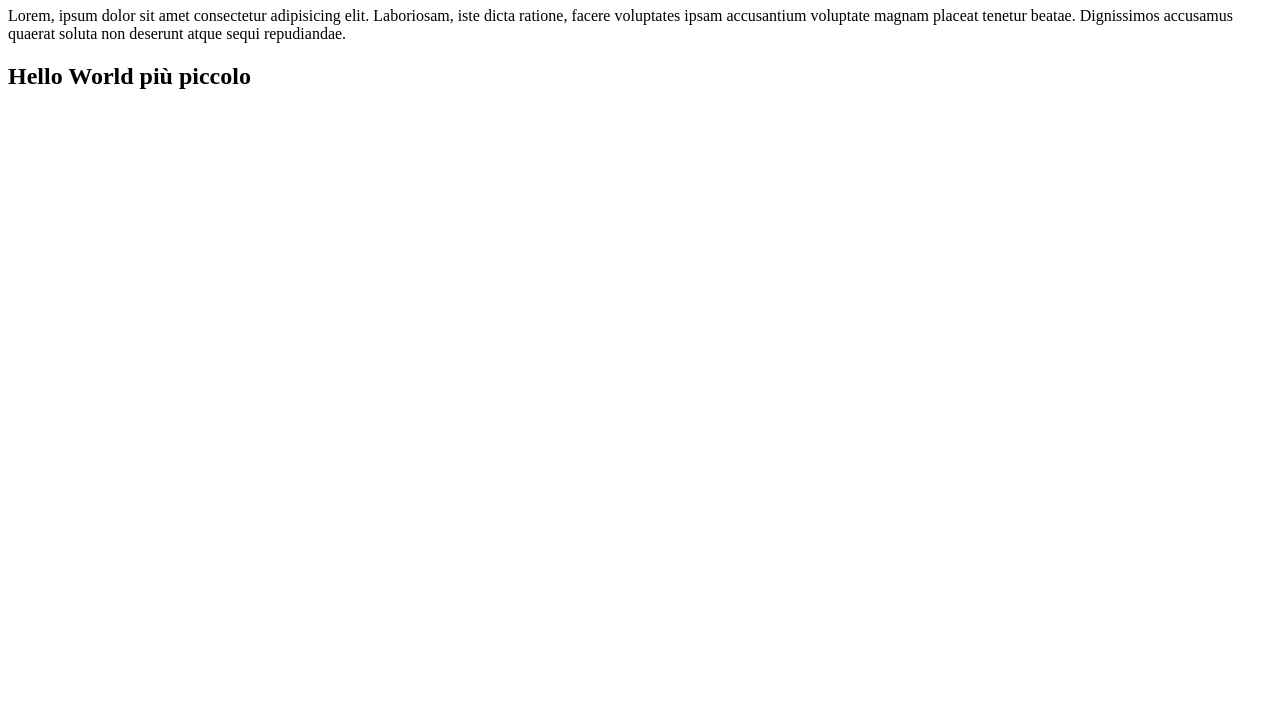
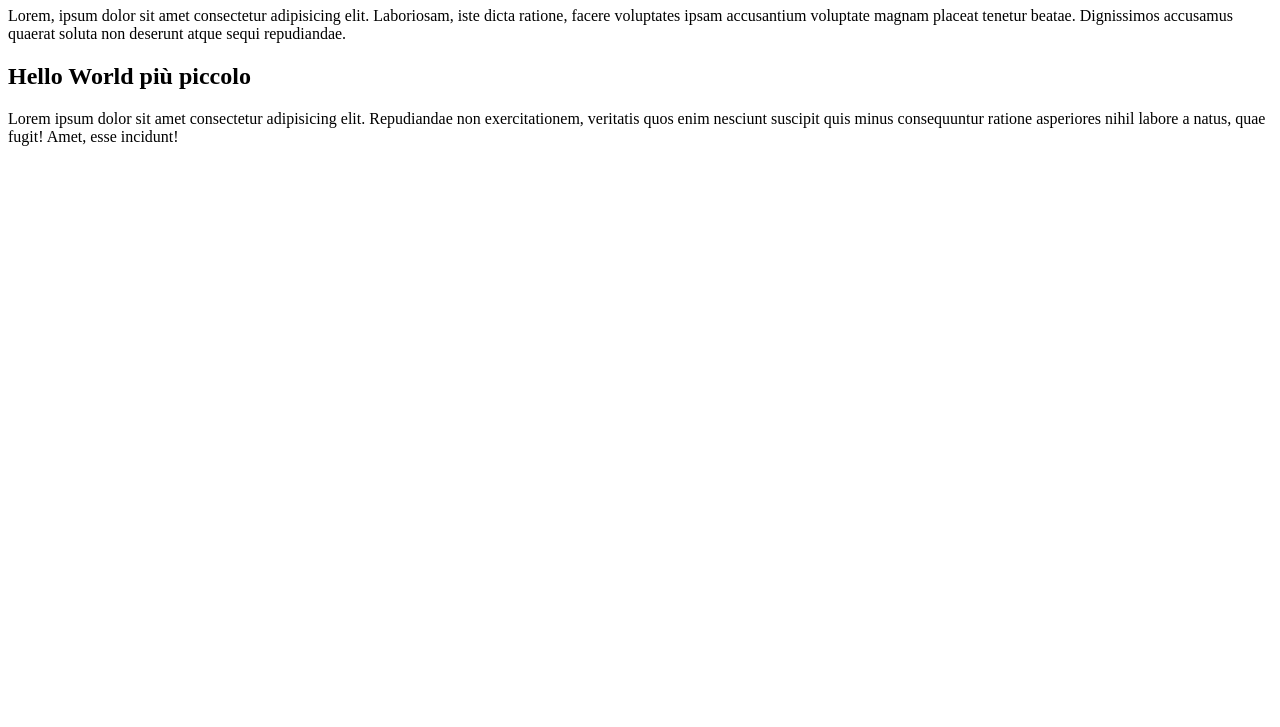
Before and after one commit to SimoneZampieri/htmlcss-hello, a plain HTML site: page index.html in a window 1280 px wide. Shown: the part 73-800 px from the top of the page. Drawn offline with Linux system fonts and the light colour scheme.

Commit message:
[update] index file

```diff
--- a/index.html
+++ b/index.html
@@ -13,5 +13,7 @@
 
     <h2>Hello World più piccolo</h2>
 
+    <p>Lorem ipsum dolor sit amet consectetur adipisicing elit. Repudiandae non exercitationem, veritatis quos enim nesciunt suscipit quis minus consequuntur ratione asperiores nihil labore a natus, quae fugit! Amet, esse incidunt!</p>
+
 </body>
 </html>
```
